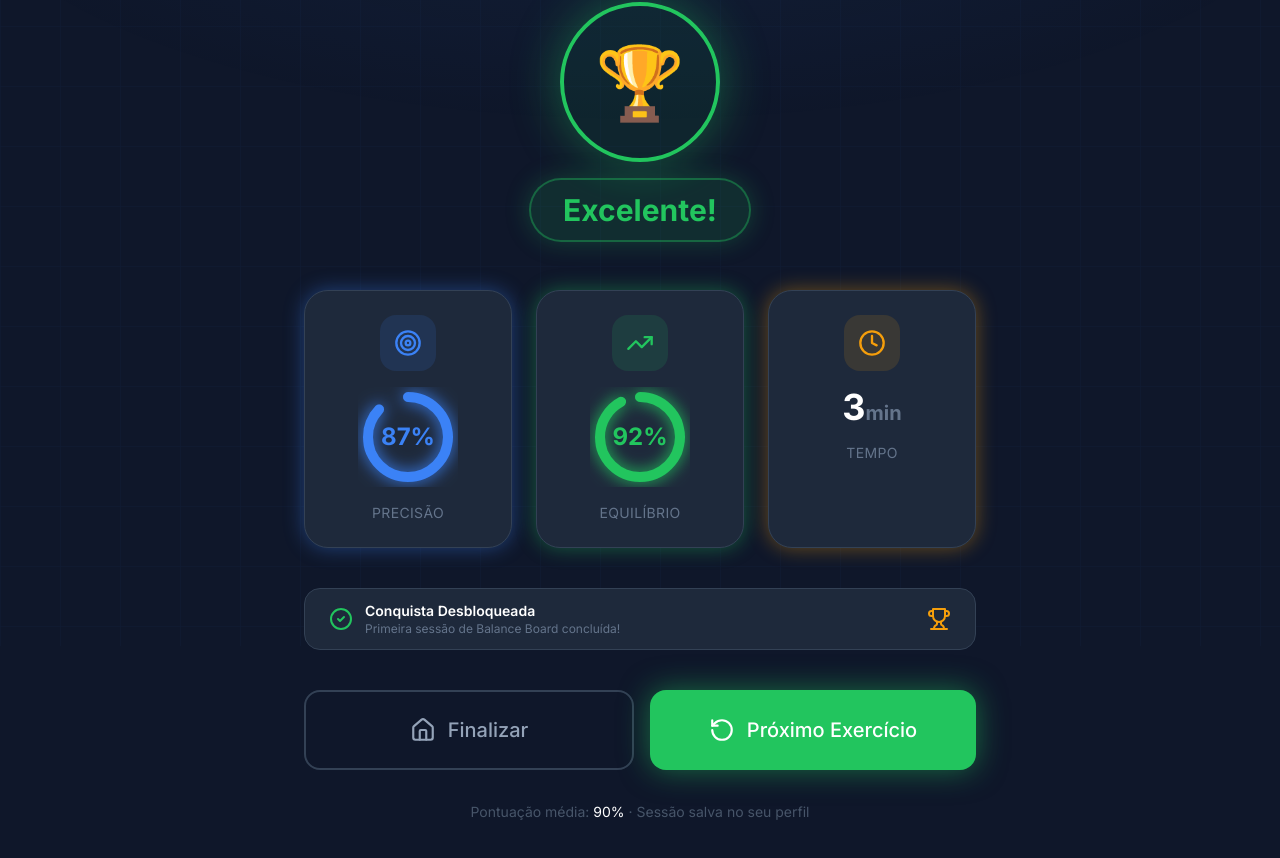
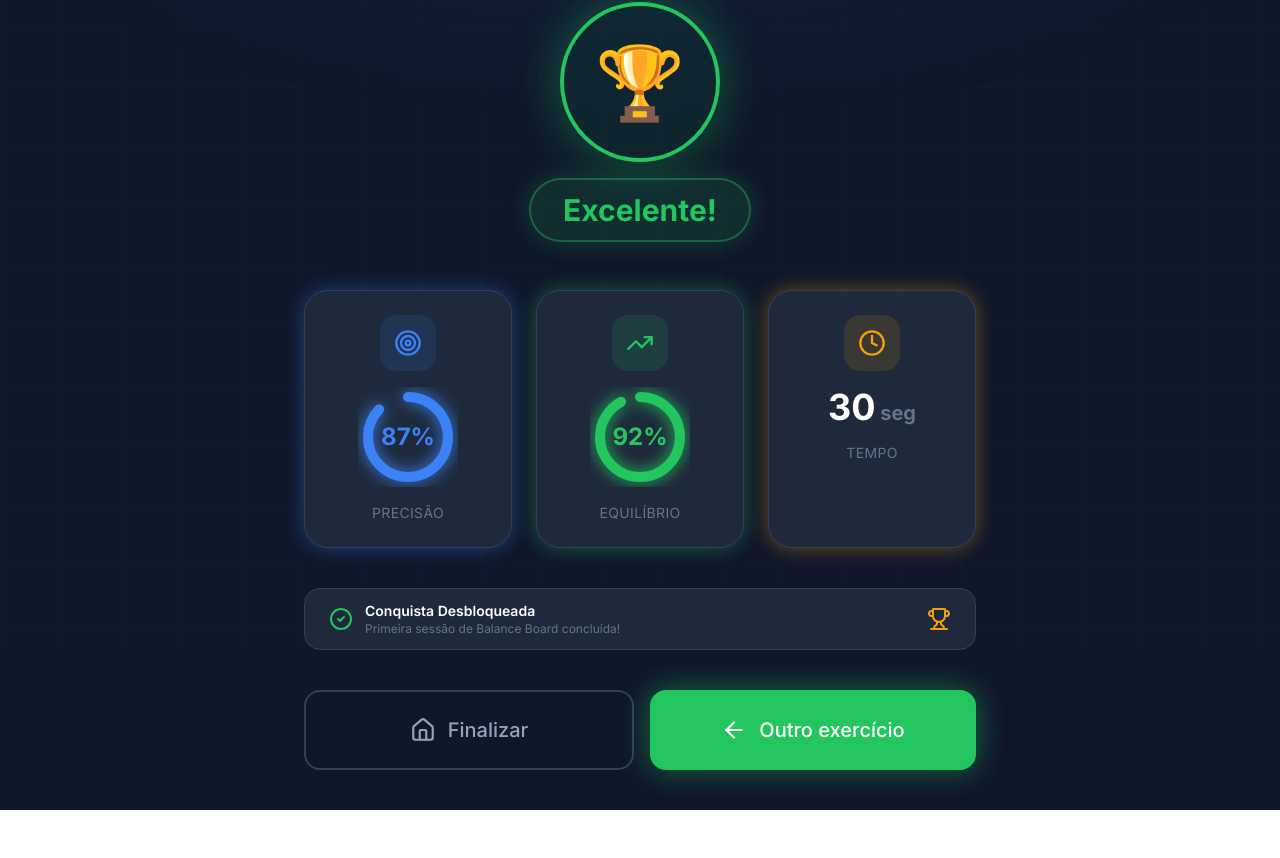
Before and after one commit to Samuckz/ihc-neuro-step, a React (Vite) app: page /results in a window 1280 px wide. Shown: the part 154-1012 px from the top of the page. After the commit the page ends 964 px from the top, so only its background shows below. Built offline with nearby package versions, Linux system fonts and the light colour scheme.

Commit message:
fix: Ajuste tempo de execução e icones da tela de resultados

```diff
--- a/src/app/components/ExerciseExecutionScreen.tsx
+++ b/src/app/components/ExerciseExecutionScreen.tsx
@@ -241,7 +241,7 @@ export function ExerciseExecutionScreen() {
   const navigate = useNavigate();
   const [paused, setPaused] = useState(false);
   const [progress, setProgress] = useState(0);
-  const [timeLeft, setTimeLeft] = useState(180); // 3 min
+  const [timeLeft, setTimeLeft] = useState(30); // 30 seconds
   const [feedback, setFeedback] = useState<FeedbackStatus>("idle");
   const [seqIndex, setSeqIndex] = useState(0);
   const [reps, setReps] = useState(0);
--- a/src/app/components/ResultsScreen.tsx
+++ b/src/app/components/ResultsScreen.tsx
@@ -1,7 +1,7 @@
 import { useEffect, useState } from "react";
 import { useNavigate } from "react-router";
 import { motion } from "motion/react";
-import { Trophy, RotateCcw, Home, TrendingUp, Target, Clock, CheckCircle2 } from "lucide-react";
+import { Trophy, ArrowLeft, Home, TrendingUp, Target, Clock, CheckCircle2 } from "lucide-react";
 import { NeuroStepLayout, GlowButton } from "./NeuroStepLayout";
 import { UserHeader } from "./UserHeader";
 
@@ -18,7 +18,7 @@ interface Metric {
 const METRICS: Metric[] = [
   { label: "Precisão", value: 87, unit: "%", icon: Target, color: "#3B82F6", glow: "rgba(59,130,246,0.4)" },
   { label: "Equilíbrio", value: 92, unit: "%", icon: TrendingUp, color: "#22C55E", glow: "rgba(34,197,94,0.4)" },
-  { label: "Tempo", value: 3, unit: "min", icon: Clock, color: "#F59E0B", glow: "rgba(245,158,11,0.4)" },
+  { label: "Tempo", value: 30, unit: "seg", icon: Clock, color: "#F59E0B", glow: "rgba(245,158,11,0.4)" },
 ];
 
 function RadialProgress({ value, color, glow, size = 120 }: { value: number; color: string; glow: string; size?: number }) {
@@ -153,7 +153,7 @@ export function ResultsScreen() {
           <div className="grid grid-cols-3 gap-6 w-full max-w-2xl mb-10">
             {METRICS.map((m, i) => {
               const Icon = m.icon;
-              const isTime = m.unit === "min";
+              const isTime = m.unit === "min" || m.unit === "seg";
               return (
                 <motion.div
                   key={m.label}
@@ -174,7 +174,7 @@ export function ResultsScreen() {
                     <div className="flex flex-col items-center">
                       <span className="text-4xl text-white" style={{ fontWeight: 700 }}>
                         {m.value}
-                        <span className="text-xl text-[#64748B]">{m.unit}</span>
+                        <span className="text-xl text-[#64748B]"> {m.unit}</span>
                       </span>
                     </div>
                   ) : (
@@ -219,7 +219,7 @@ export function ResultsScreen() {
         >
           {/* Finalizar */}
           <button
-            onClick={() => navigate("/")}
+            onClick={() => navigate("/ihc-neuro-step")}
             className="flex-1 flex items-center justify-center gap-3 py-6 rounded-2xl border-2 border-[#334155] text-[#94A3B8] hover:border-[#475569] hover:text-white transition-all cursor-pointer text-xl"
           >
             <Home size={26} />
@@ -232,20 +232,12 @@ export function ResultsScreen() {
             onClick={() => navigate("/exercises")}
             className="flex-1 flex items-center justify-center gap-3 py-6 text-xl"
           >
-            <RotateCcw size={26} />
-            Próximo Exercício
+            <ArrowLeft size={26} />
+            Outro exercício
           </GlowButton>
         </motion.div>
 
-        {/* Score summary at bottom */}
-        <motion.p
-          initial={{ opacity: 0 }}
-          animate={{ opacity: 1 }}
-          transition={{ delay: 1 }}
-          className="mt-8 text-[#475569] text-sm text-center"
-        >
-          Pontuação média: <span className="text-white">{avg}%</span> · Sessão salva no seu perfil
-        </motion.p>
+
       </div>
     </NeuroStepLayout>
   );
```
